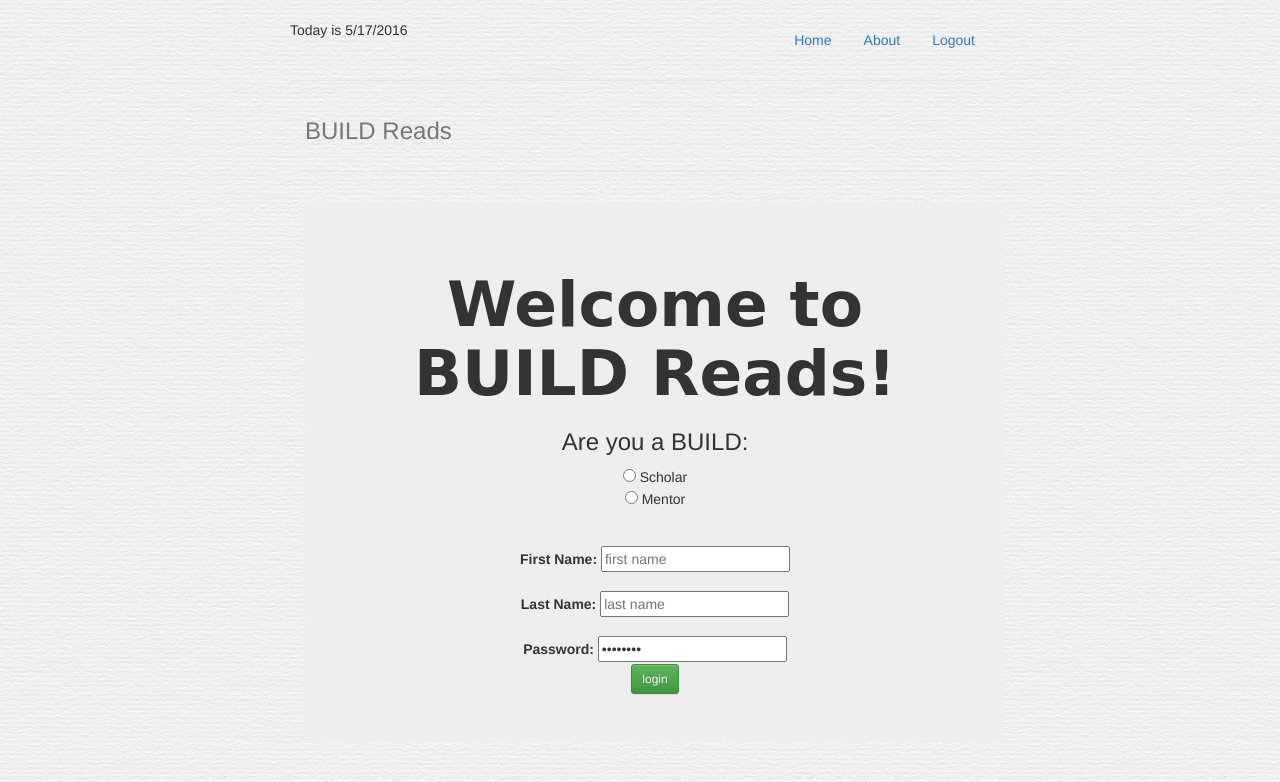
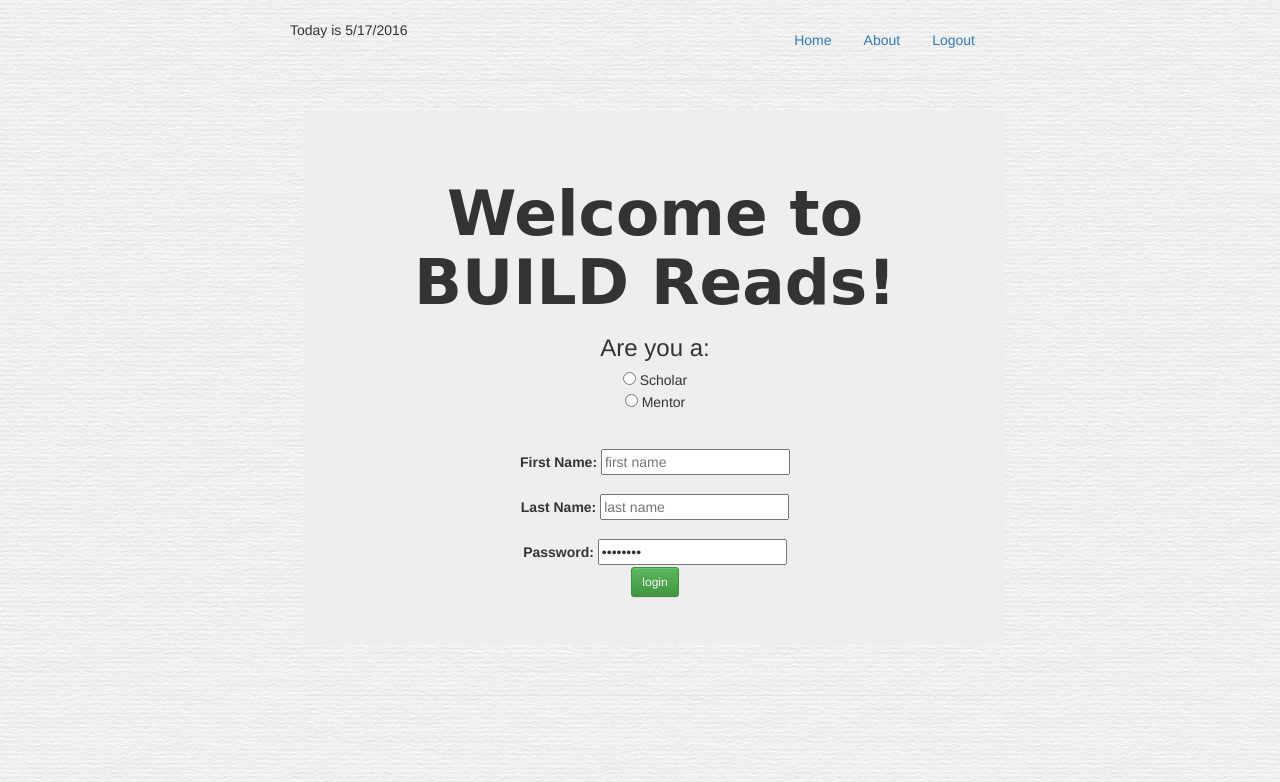
Before and after one commit to go-bears/BUILD-Reads, a Flask app: page /login in a window 1280 px wide. Shown: the top 782 px of the page. Run offline with Flask 2, Linux system fonts and the light colour scheme; parts of the project's set-up code (start-up, migrations or seed data) failed here and were passed over; some libraries are stand-ins or nearby versions; some web fonts are replaced.

Commit message:
change login info

```diff
--- a/templates/login.html
+++ b/templates/login.html
@@ -17,15 +17,14 @@
 
 
 
-      <h3 class="text-muted">BUILD Reads</h3>
-      </div>
+      <!-- <h3 class="text-muted">BUILD Reads</h3> -->
 
       <div class="jumbotron">
         <h1 id='welcome'>Welcome to BUILD Reads!</h1>
 
         <form action="/resolve_login" method="POST">
 
-          <h3>Are you a BUILD: </h3>
+          <h3>Are you a: </h3>
 
           <input type="radio" name="user_type" value="scholar"> Scholar<br>
           <input type="radio" name="user_type" value="mentor"> Mentor<br>
```
